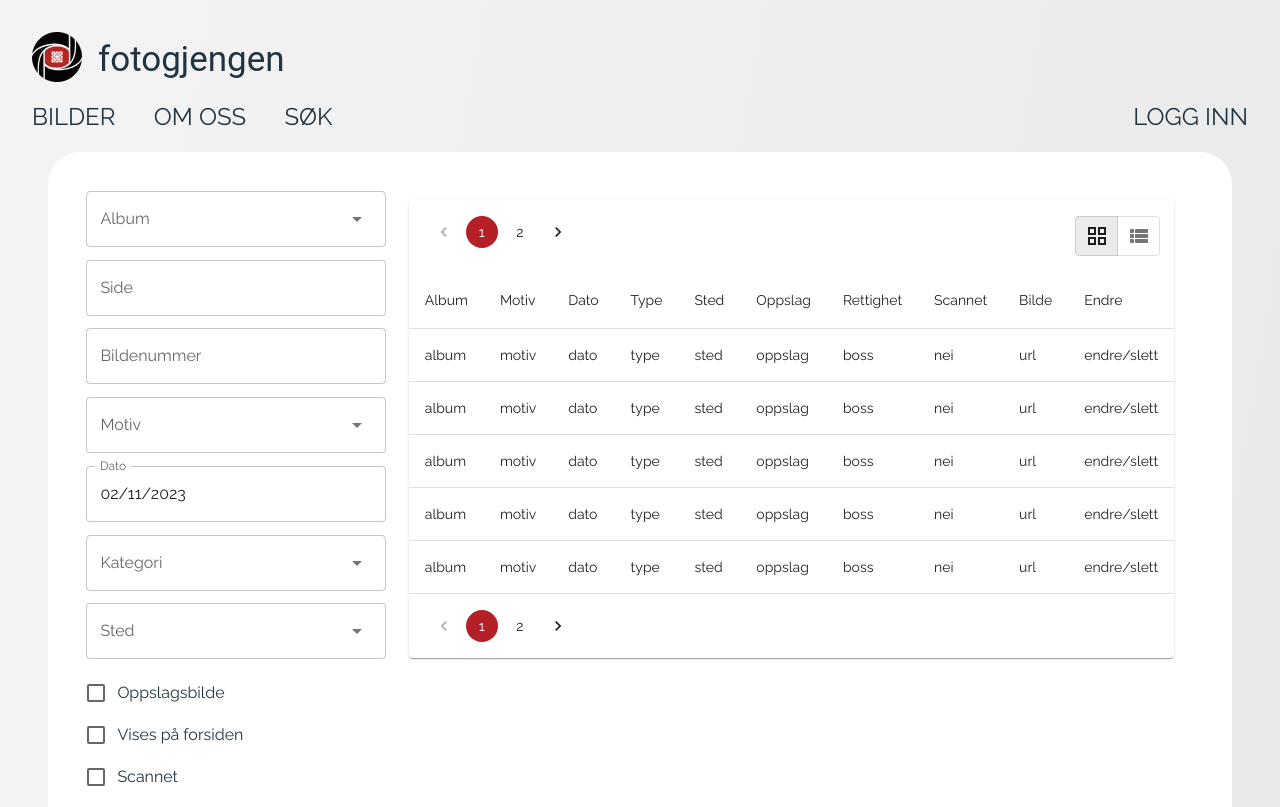
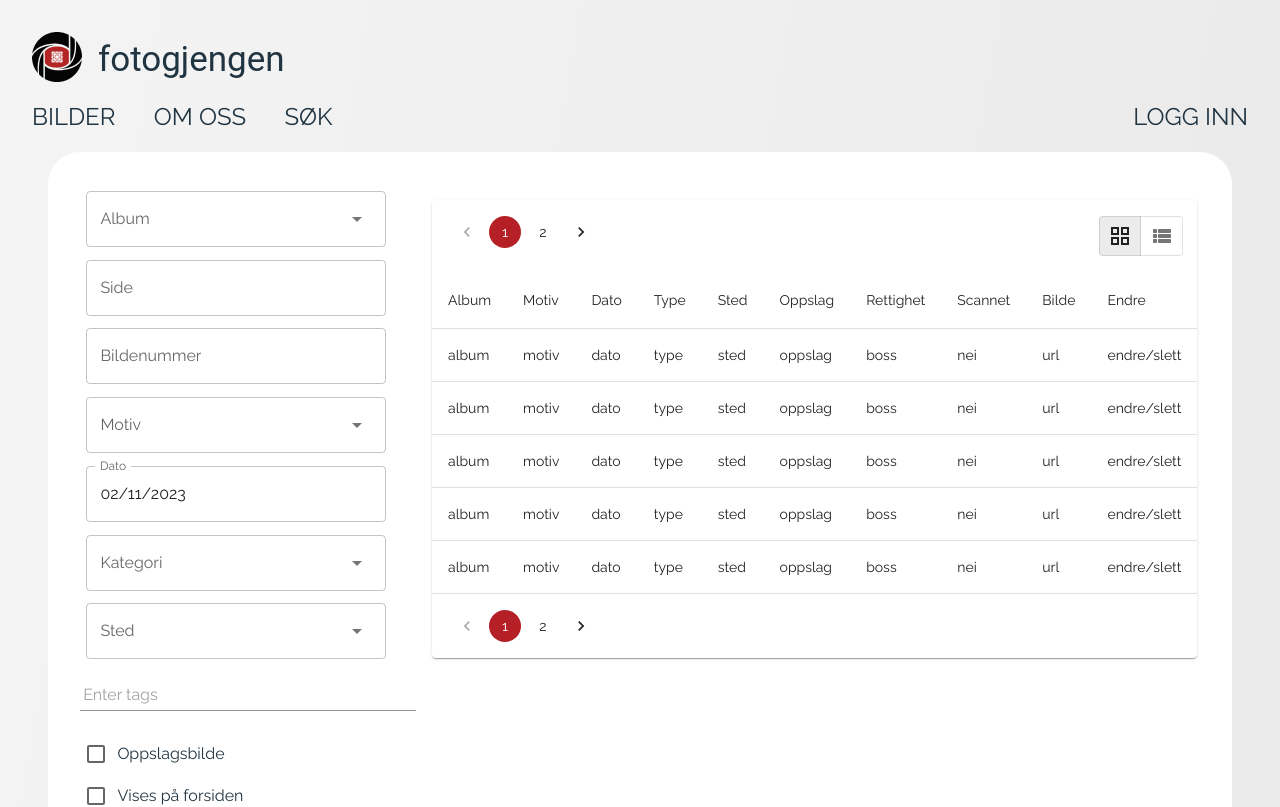
Before and after one commit to Fotogjengen/hilfling-frontend-extern, a React (Create React App) app: page /intern/sok in a window 1280 px wide. Shown: the top 807 px of the page. Built offline with nearby package versions, Linux system fonts and the light colour scheme.

Commit message:
ordnet tags

```diff
--- a/src/views/Intern/InternSearch/InternSearchInput.tsx
+++ b/src/views/Intern/InternSearch/InternSearchInput.tsx
@@ -1,18 +1,50 @@
 import React from "react";
+import { useState, useRef } from "react";
 import {
   Autocomplete,
+  Box,
   Button,
   Checkbox,
   FormControlLabel,
   FormGroup,
+  Stack,
   TextField,
+  Typography,
 } from "@mui/material";
 import styles from "./InternSearch.module.css";
 import { AdapterDayjs } from "@mui/x-date-pickers/AdapterDayjs";
-import { LocalizationProvider,DatePicker, nbNO } from "@mui/x-date-pickers";
+import { LocalizationProvider, DatePicker, nbNO } from "@mui/x-date-pickers";
 import dayjs, { Dayjs } from "dayjs";
+import { Cancel } from "@mui/icons-material";
 
-const InternSearchForm = () => {
+const Tags = ({ data, handleDelete }: { data: any; handleDelete: any }) => {
+  return (
+    <Box
+      sx={{
+        background: "#283240",
+        height: "100%",
+        display: "flex",
+        padding: "0.4rem",
+        margin: "0 0.5rem 0 0",
+        justifyContent: "center",
+        alignContent: "center",
+        color: "#ffffff",
+      }}
+    >
+      <Stack direction="row" gap={1}>
+        <Typography>{data}</Typography>
+        <Cancel
+          sx={{ cursor: "pointer" }}
+          onClick={() => {
+            handleDelete(data);
+          }}
+        />
+      </Stack>
+    </Box>
+  );
+};
+
+const InternSearchInput: React.FC = () => {
   const boxwidth = 300;
   const motiv = [{ label: "Kult motiv", id: 1 }];
   const album = [{ label: "eksempelalbum", id: 2 }];
@@ -20,8 +52,27 @@ const InternSearchForm = () => {
   const sted = [{ label: "eksempelsted", id: 4 }];
   const securityLevel = [{ label: "eksempel", id: 5 }];
   const [date, setDate] = React.useState<Dayjs | null>(dayjs());
+  const [tags, setTags] = useState<string[]>([]);
+  const tagRef = useRef<HTMLInputElement | null>(null);
+
+  const handleDelete = (value: string) => {
+    const newTags = tags.filter((tag) => tag !== value);
+    setTags(newTags);
+  };
+
+  const handleOnSubmit = (e: React.FormEvent) => {
+    e.preventDefault();
+    if (tagRef.current) {
+      const newTag = tagRef.current.value;
+      if (newTag.trim() !== "") {
+        setTags([...tags, newTag]);
+        tagRef.current.value = "";
+      }
+    }
+  };
 
   return (
+    <Box sx={{ flexGrow: 1 }}>
       <div>
         <div className={styles.formTextField}>
           <Autocomplete
@@ -91,10 +142,39 @@ const InternSearchForm = () => {
             renderInput={(params) => <TextField {...params} label="Sted" />}
           />
         </div>
+        <form onSubmit={handleOnSubmit}>
+          <TextField
+            inputRef={tagRef}
+            fullWidth
+            variant="standard"
+            size="small"
+            sx={{ margin: "1rem 0" }}
+            margin="none"
+            placeholder={tags.length < 5 ? "Enter tags" : ""}
+            InputProps={{
+              startAdornment: (
+                <Box sx={{ margin: "0 0.2rem 0 0", display: "flex" }}>
+                  {tags.map((data, index) => {
+                    return (
+                      <Tags
+                        data={data}
+                        handleDelete={handleDelete}
+                        key={index}
+                      />
+                    );
+                  })}
+                </Box>
+              ),
+            }}
+          />
+        </form>
         <div className={styles.formTextField}>
           <FormGroup>
             <FormControlLabel control={<Checkbox />} label="Oppslagsbilde" />
-          <FormControlLabel control={<Checkbox />} label="Vises på forsiden" />
+            <FormControlLabel
+              control={<Checkbox />}
+              label="Vises på forsiden"
+            />
             <FormControlLabel control={<Checkbox />} label="Scannet" />
           </FormGroup>
         </div>
@@ -115,7 +195,8 @@ const InternSearchForm = () => {
           </Button>
         </div>
       </div>
+    </Box>
   );
 };
 
-export default InternSearchForm;
+export default InternSearchInput;
```
Lines whose indentation alone changed are shown as unchanged.
